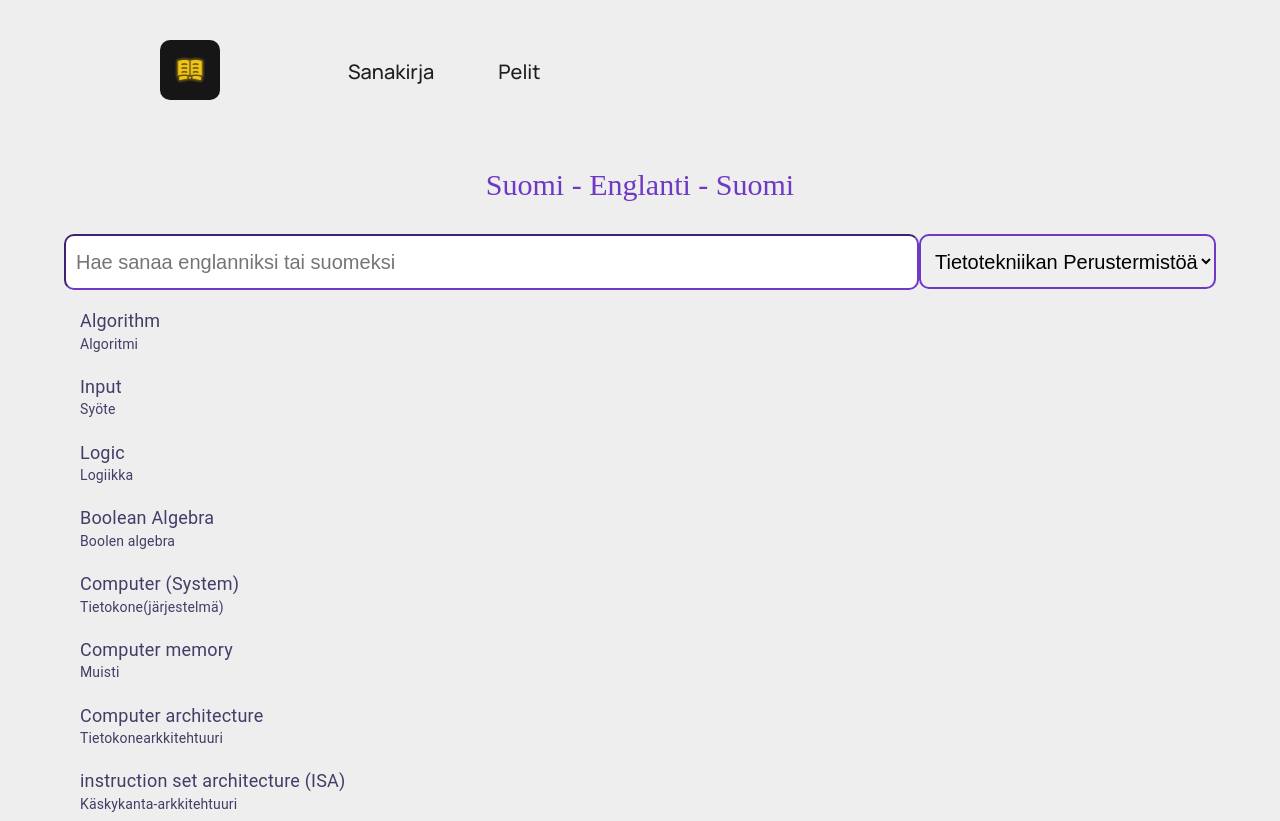
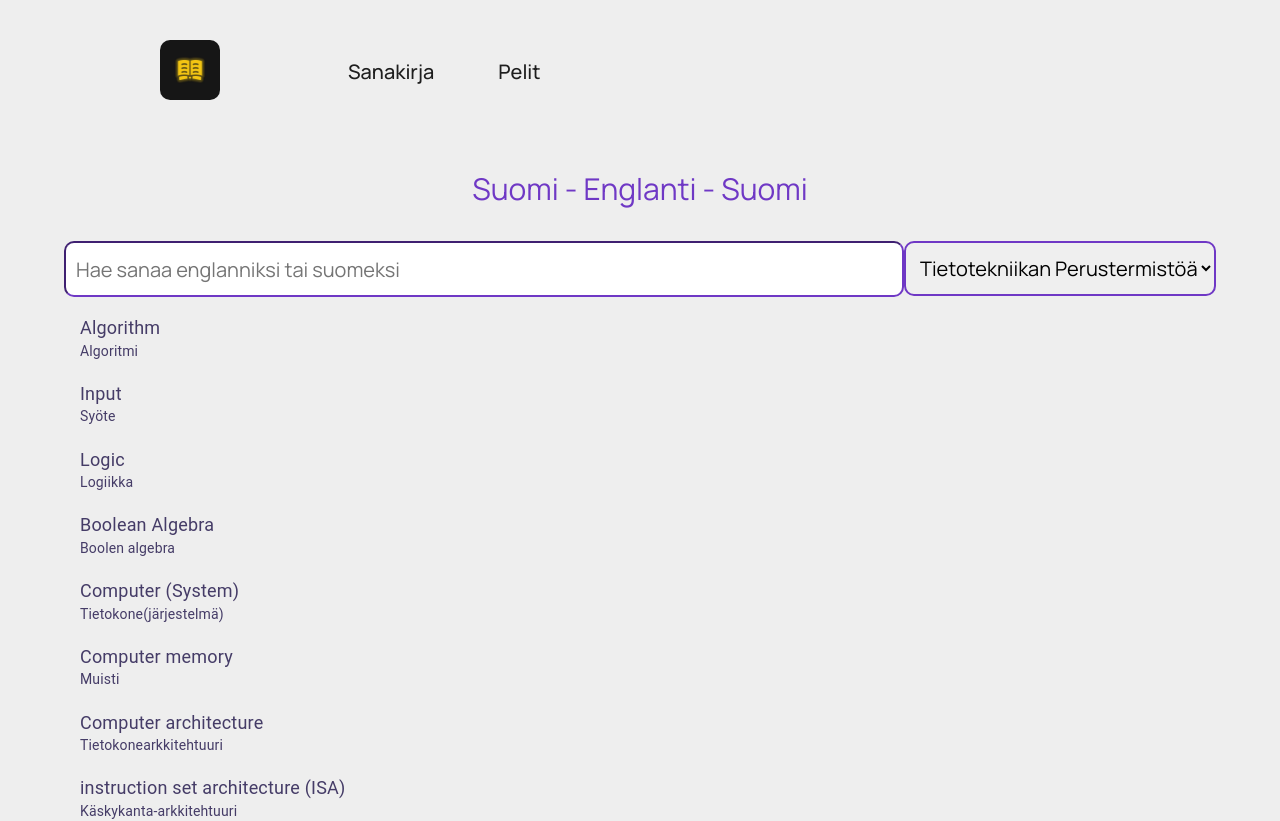
Before and after one commit to StefanYlimaki/TVT-Sanasto, a React (Create React App) app: page /dictionary in a window 1280 px wide. Shown: the top 821 px of the page. Built offline with nearby package versions, Linux system fonts and the light colour scheme.

Commit message:
enforce same font-family everywhere

```diff
--- a/src/components/singleWord/SingleWord.jsx
+++ b/src/components/singleWord/SingleWord.jsx
@@ -18,8 +18,8 @@ const SingleWord = ({ word }) => {
       <div className="singleword__definition">{ word.definition }</div>
       <div className="singleword__sources">
         <p>Lähteet:</p>
-        <p><a href={ word.finnishLink }>{ word.finnishLink }</a></p>
-        <p><a href={ word.englishLink }>{ word.englishLink }</a></p>
+        <div><a href={ word.finnishLink }>{ word.finnishLink }</a></div>
+        <div><a href={ word.englishLink }>{ word.englishLink }</a></div>
       </div>
     </div>
   );
--- a/src/components/singleWord/singleWord.css
+++ b/src/components/singleWord/singleWord.css
@@ -1,8 +1,8 @@
 .singleword {
     font-family:'Times New Roman', Times, serif;
     color: var(--color-text);
+    font-family: var(--font-family);
 }
-
 
 .singleword__finnish {
     padding-top: 1rem;
@@ -39,7 +39,7 @@
 }
 
 .singleword__sources {
-    font-size: 24px;
+    font-size: 20px;
 }
 
 @media screen and (max-width: 600px) {
--- a/src/containers/dictionary/dictionary.css
+++ b/src/containers/dictionary/dictionary.css
@@ -8,6 +8,7 @@
 
 .category__input-text {
   color: var(--color-search-bar);
+  font-family: var(--font-family);
   font-size: 30px;
   display: flex;
   justify-content: center;
@@ -15,8 +16,9 @@
 }
 
 input {
+  font-family: var(--font-family);
   display: flex;
-    border-color:  #6F38C5;
+  border-color: #6f38c5;
   text-emphasis-color: var(--color-text);
   color: black;
   font-size: 20px;
@@ -27,8 +29,9 @@ input {
 }
 
 select {
+  font-family: var(--font-family);
   display: flex;
-  border-color:  #6F38C5;
+  border-color: #6f38c5;
   border-width: 2px;
   text-emphasis-color: var(--color-text);
   color: black;
@@ -53,7 +56,7 @@ select {
   display: flex;
 }
 
-.category__input-box_search input{
+.category__input-box_search input {
   flex: 1;
   display: flex;
   width: 100%;
@@ -61,14 +64,13 @@ select {
   flex-shrink: 0;
 }
 
-.catogory__input-box_select select{
+.catogory__input-box_select select {
   flex: 1;
   display: flex;
   flex-shrink: 0;
   width: 100%;
   max-width: 400px;
 }
-
 
 @media screen and (max-width: 800px) {
   .category__input-box {
@@ -78,7 +80,7 @@ select {
     justify-content: flex-start;
   }
 
-  .catogory__input-box_select select{
+  .catogory__input-box_select select {
     width: 100%;
     max-width: 300px;
   }
@@ -87,7 +89,7 @@ select {
     font-size: 20px;
   }
 
-  .category__input-box_search input{
+  .category__input-box_search input {
     max-width: 400px;
   }
 }
@@ -102,7 +104,7 @@ select {
     max-height: 30px;
   }
 
-  .category__input-box_search input{
+  .category__input-box_search input {
     width: 100%;
     max-width: 300px;
     font-size: 14px;
--- a/src/containers/games/matchWordAndDefinition/gameplay/Gameplay.jsx
+++ b/src/containers/games/matchWordAndDefinition/gameplay/Gameplay.jsx
@@ -203,7 +203,7 @@ const Gameplay = ({
               <></>
             )}
           </div>
-          <Button onClick={() => endGame()}>Lopeta peli</Button>
+          <Button onClick={() => endGame()} >Lopeta peli</Button>
         </div>
       )}
     </div>
--- a/src/containers/games/matchWordAndDefinition/gameplay/gameplay.css
+++ b/src/containers/games/matchWordAndDefinition/gameplay/gameplay.css
@@ -2,6 +2,7 @@
   display: flex;
   flex-direction: column;
   align-items: flex-start;
+  font-family: var(--font-family);
 }
 
 .game__gameplay-advice {
--- a/src/containers/home/home.css
+++ b/src/containers/home/home.css
@@ -1,4 +1,5 @@
 .tvt__home-description p {
+    font-family: var(--font-family);
     color: var(--color-text);
     font-size: 24px;
 }
```
Lines whose indentation alone changed are shown as unchanged.
